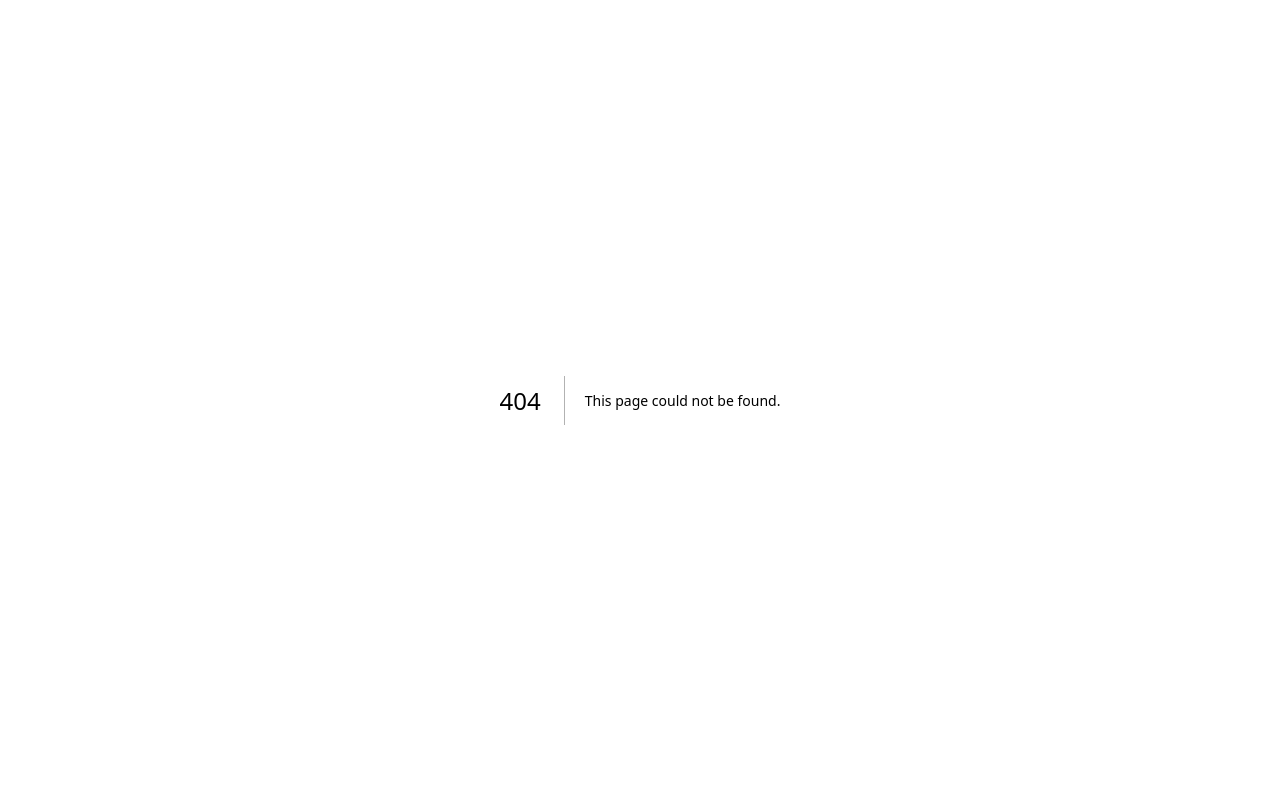
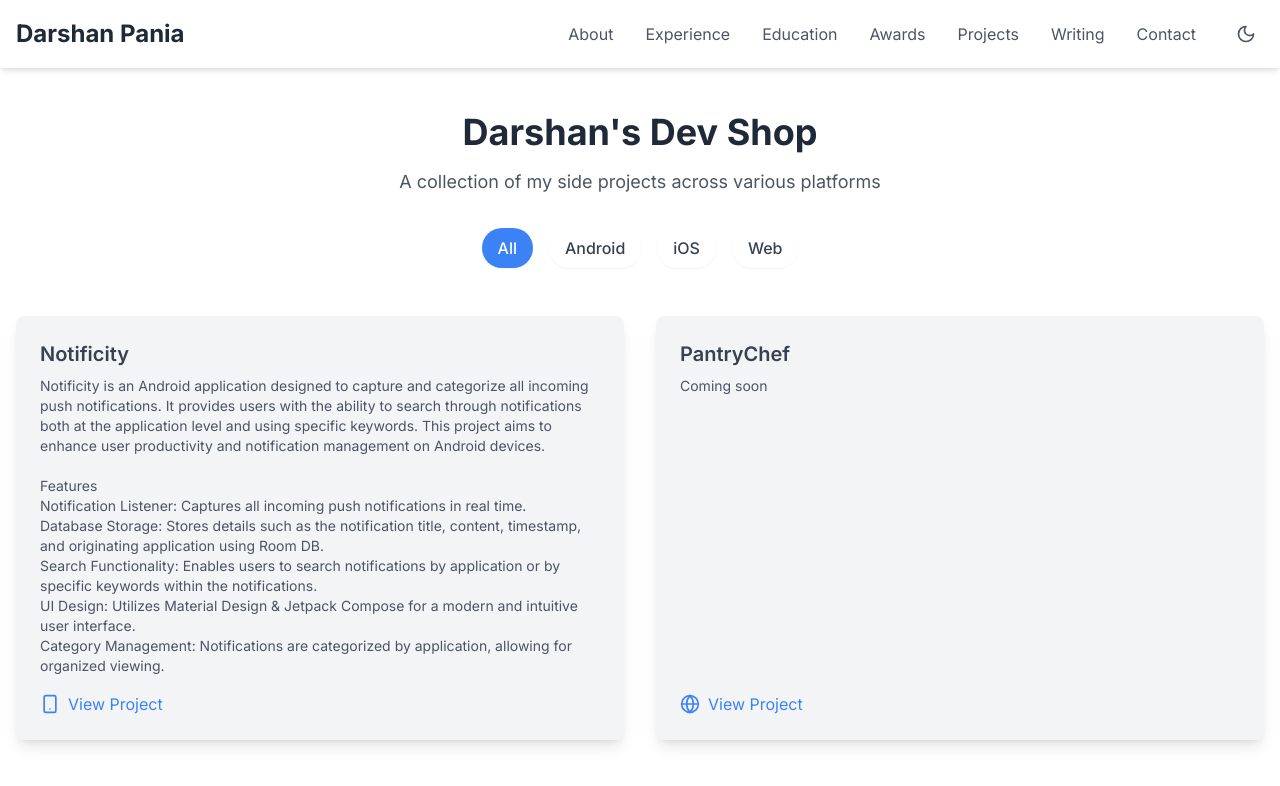
Before and after one commit to darshanpania/personal-website, a Next.js app: page /projects in a window 1280 px wide. Before the commit this address had no page. Shown: the top 786 px of the page. Built offline with nearby package versions, Linux system fonts and the light colour scheme.

Commit message:
feat: add projects page with dynamic category filtering and update experience content

```diff
--- a/src/app/layout.tsx
+++ b/src/app/layout.tsx
@@ -2,6 +2,7 @@
 import type { Metadata } from "next";
 import { Inter } from "next/font/google";
 import "./globals.css";
+import Header from '@/components/Header'; // Import Header component
 
 const inter = Inter({ subsets: ["latin"] });
 
@@ -17,7 +18,10 @@ export default function RootLayout({
 }>) {
   return (
     <html lang="en" className="scroll-smooth">
-      <body className={`${inter.className} antialiased`}>{children}</body>
+      <body className={`${inter.className} antialiased`}>
+        <Header />
+        {children}
+      </body>
     </html>
   );
 }
--- a/src/app/page.tsx
+++ b/src/app/page.tsx
@@ -1,5 +1,4 @@
 // app/page.tsx
-import Header from '@/components/Header';
 import Hero from '@/components/Hero';
 import Experience from '@/components/Experience';
 import Education from '@/components/Education';
@@ -9,8 +8,6 @@ import Contact from '@/components/Contact';
 export default function Home() {
   return (
     <main className="min-h-screen bg-white dark:bg-gray-900">
-      <Header />
-
       {/* Main content */}
       <div className="flex flex-col">
         {/* Hero Section */}
--- /dev/null
+++ b/src/app/projects/page.tsx
@@ -0,0 +1,113 @@
+'use client'; // Required for useState
+import React, { useState } from 'react'; // Import useState
+import { Smartphone, Apple, Globe, Github, ExternalLink } from 'lucide-react'; // Added icons
+
+type ProjectCategory = 'All' | 'Android' | 'iOS' | 'Web';
+
+interface Project {
+  name: string;
+  description: string;
+  link: string;
+  platform?: 'android' | 'ios' | 'web' | 'github' | 'other';
+  category: ProjectCategory; // Added category
+}
+
+// Sample project data - replace with your actual projects
+const projectsData: Project[] = [
+  {
+    name: 'Notificity',
+    description: 'Notificity is an Android application designed to capture and categorize all incoming push notifications. It provides users with the ability to search through notifications both at the application level and using specific keywords. This project aims to enhance user productivity and notification management on Android devices.\n\nFeatures\nNotification Listener: Captures all incoming push notifications in real time.\nDatabase Storage: Stores details such as the notification title, content, timestamp, and originating application using Room DB.\nSearch Functionality: Enables users to search notifications by application or by specific keywords within the notifications.\nUI Design: Utilizes Material Design & Jetpack Compose for a modern and intuitive user interface.\nCategory Management: Notifications are categorized by application, allowing for organized viewing.',
+    link: 'https://play.google.com/store/apps/details?id=com.darshan.notificity&hl=en',
+    platform: 'android',
+    category: 'Android',
+  },
+  {
+    name: 'PantryChef',
+    description: 'Coming soon',
+    link: '#',
+    platform: 'web',
+    category: 'Web',
+  }
+];
+
+const PlatformIcon: React.FC<{ platform?: Project['platform'] }> = ({ platform }) => {
+  switch (platform) {
+    case 'android':
+      return <Smartphone className="w-5 h-5 mr-2" />;
+    case 'ios':
+      return <Apple className="w-5 h-5 mr-2" />;
+    case 'web':
+      return <Globe className="w-5 h-5 mr-2" />;
+    case 'github':
+      return <Github className="w-5 h-5 mr-2" />;
+    default:
+      return <ExternalLink className="w-5 h-5 mr-2" />;
+  }
+};
+
+const projectCategories: ProjectCategory[] = ['All', 'Android', 'iOS', 'Web'];
+
+const ProjectsPage: React.FC = () => {
+  const [selectedCategory, setSelectedCategory] = useState<ProjectCategory>('All');
+  return (
+    <main className="min-h-screen bg-white dark:bg-gray-900 py-12 pt-24 md:pt-28">
+      <div className="container mx-auto px-4">
+        <h1 className="text-4xl font-bold text-center mb-4 text-gray-800 dark:text-white">
+          Darshan&apos;s Dev Shop
+        </h1>
+        <p className="text-lg text-center text-gray-600 dark:text-gray-300 mb-8">
+          A collection of my side projects across various platforms
+        </p>
+
+        {/* Category Filter Buttons */}
+        <div className="mb-12 flex flex-wrap justify-center gap-3 md:gap-4">
+          {projectCategories.map((category) => (
+            <button
+              key={category}
+              onClick={() => setSelectedCategory(category)}
+              className={`px-4 py-2 rounded-full shadow-sm hover:shadow-md transition-all duration-300 text-sm md:text-base font-medium
+                ${selectedCategory === category
+                  ? 'bg-blue-500 text-white dark:bg-blue-600'
+                  : 'bg-white text-gray-700 dark:bg-gray-800 dark:text-gray-300 hover:bg-gray-100 dark:hover:bg-gray-700'}`}
+            >
+              {category}
+            </button>
+          ))}
+        </div>
+
+        {projectsData.length > 0 ? (
+          <div
+            className={`grid gap-8 ${projectsData.length === 1 ? 'grid-cols-1' : projectsData.length === 2 ? 'grid-cols-1 md:grid-cols-2' : 'grid-cols-1 md:grid-cols-2 lg:grid-cols-3'}`}
+          >
+            {projectsData.filter(p => selectedCategory === 'All' || p.category === selectedCategory).map((project) => (
+              <div
+                key={project.name}
+                className="bg-gray-100 dark:bg-gray-800 p-6 rounded-lg shadow-lg flex flex-col transition-transform hover:scale-105 duration-300 ease-in-out"
+              >
+                <h3 className="text-xl font-semibold mb-2 text-gray-700 dark:text-gray-300">{project.name}</h3>
+                <p className="text-gray-600 dark:text-gray-400 mb-4 flex-grow text-sm whitespace-pre-line">{project.description}</p>
+                <a
+                  href={project.link}
+                  target="_blank"
+                  rel="noopener noreferrer"
+                  className="inline-flex items-center text-blue-500 hover:text-blue-600 dark:text-blue-400 dark:hover:text-blue-300 hover:underline self-start mt-auto"
+                >
+                  <PlatformIcon platform={project.platform} />
+                  View Project
+                </a>
+              </div>
+            ))}
+          </div>
+        ) : (
+          <p className="text-center text-gray-600 dark:text-gray-400">No projects in the &apos;{selectedCategory}&apos; category yet. Try selecting another category or check back soon!</p>
+        )}
+        {/* Display this message if no projects exist at all */}
+        {projectsData.length === 0 && (
+            <p className="text-center text-gray-600 dark:text-gray-400 mt-8">No projects to display yet. Check back soon!</p>
+        )}
+      </div>
+    </main>
+  );
+};
+
+export default ProjectsPage;
--- a/src/app/writing/page.tsx
+++ b/src/app/writing/page.tsx
@@ -1,5 +1,4 @@
 // app/writing/page.tsx
-import Header from '@/components/Header';
 import { Laptop, BookOpen, Plane, Utensils } from 'lucide-react';
 
 interface Article {
@@ -313,7 +312,6 @@ const CategoryArticles = ({ category }: { category: CategorySection }) => {
 export default function WritingPage() {
   return (
     <main className="min-h-screen bg-gray-50 dark:bg-gray-900">
-      <Header />
 
       <div className="pt-32 pb-20">
         <div className="container mx-auto px-4">
--- a/src/components/Header.tsx
+++ b/src/components/Header.tsx
@@ -20,6 +20,7 @@ const Header = () => {
     { label: 'Experience', href: '/#experience' },
     { label: 'Education', href: '/#education' },
     { label: 'Awards', href: '/#awards' },
+    { label: 'Projects', href: '/projects' }, // Updated Projects link
     { label: 'Writing', href: '/writing' },
     { label: 'Contact', href: '/#contact' },
   ];
--- a/src/components/Hero.tsx
+++ b/src/components/Hero.tsx
@@ -42,9 +42,9 @@ const Hero = () => {
                         </SimpleAnimation>
                         <SimpleAnimation animation="fade-up" delay={0.4}>
                         <p className="text-lg md:text-xl text-gray-600 dark:text-gray-300 leading-relaxed mb-8">
-                            An accomplished Engineering Manager with 12+ years of experience, leading CleverTap&apos;s Gaming and LiveOps team.
-                            Expertise in driving in-app experience enhancements with features like Remote Configs and A/B testing,
-                            while managing Mobile SDK development and leading innovative projects.
+                        Accomplished Engineering Manager with 12+ years of experience at CleverTap, driving mobile innovation and in-app engagement. I lead teams that bridge cutting-edge mobile development (Android/iOS) with robust backend systems (Java, AWS), ensuring end-to-end ownership of scalable solutions.
+                        My track record includes spearheading initiatives like Leanplum integration and cross-platform SDK architecture—while driving key features such as Remote Configs, A/B testing, and no-code tools for enhanced user experiences.
+                        Passionate about aligning agile, frontend innovation with comprehensive backend infrastructure to deliver high-standard technology solutions.
                         </p>
                         </SimpleAnimation>
                         <SimpleAnimation animation="fade-up" delay={0.4}>
```
Also changed, not shown: src/components/Experience.tsx (+13 -14 lines), 1 other file (tests, documents, lock files or other folders).
